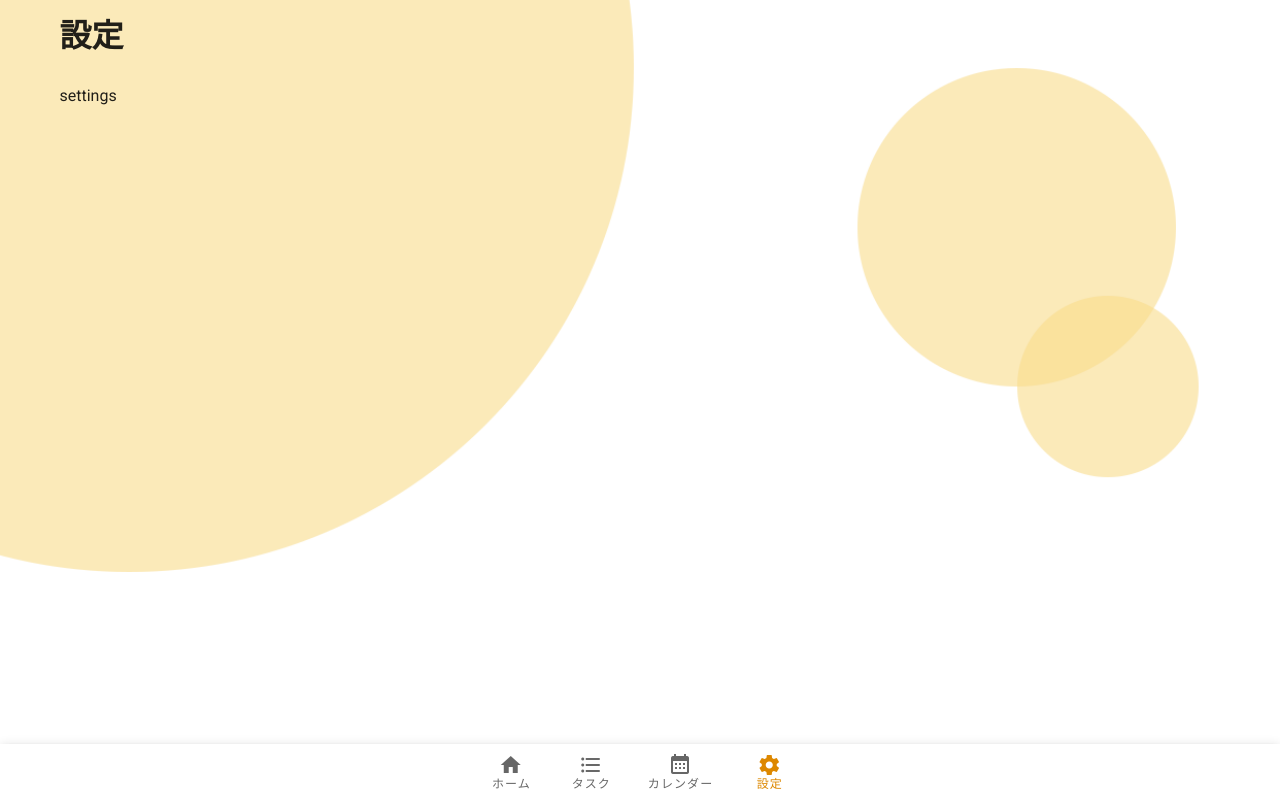
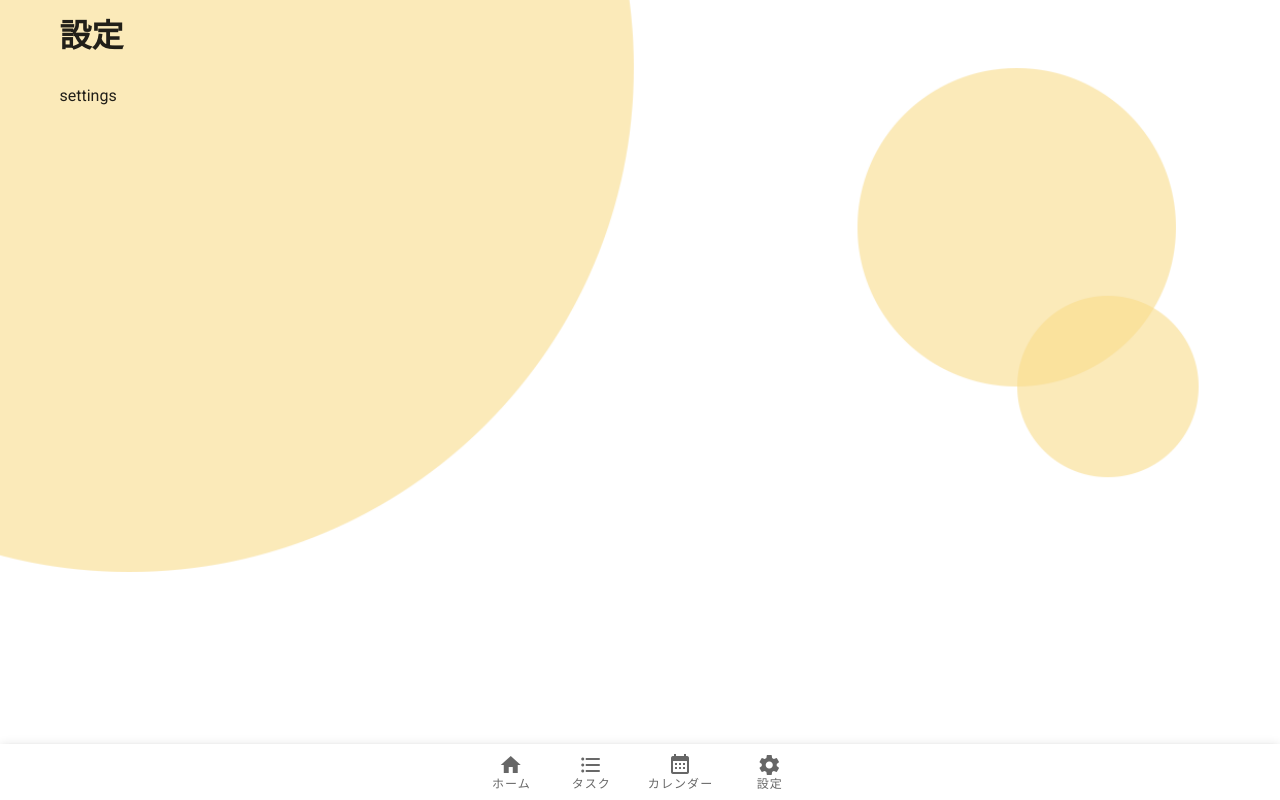
Before and after one commit to Ry0xi/a02, a Nuxt app in the folder frontend/: page /settings in a window 1280 px wide. Built offline with nearby package versions, Linux system fonts and the light colour scheme.

Commit message:
[f-fix]設定ページのurlを修正

```diff
--- a/frontend/components/GlobalNavBottom.vue
+++ b/frontend/components/GlobalNavBottom.vue
@@ -1,8 +1,5 @@
 <template>
-  <v-bottom-navigation
-    app
-    color="secondary"
-  >
+  <v-bottom-navigation app color="secondary">
     <v-btn v-for="menu in menus" :key="menu.title" :to="menu.to">
       <span>{{ menu.title }}</span>
       <v-icon>{{ menu.icon }}</v-icon>
@@ -12,32 +9,32 @@
 
 <script>
 export default {
-  data () {
+  data() {
     return {
       menus: [
         {
           icon: 'mdi-home',
           title: 'ホーム',
-          to: '/'
+          to: '/',
         },
         {
           icon: 'mdi-format-list-bulleted',
           title: 'タスク',
-          to: '/tasks'
+          to: '/tasks',
         },
         {
           icon: 'mdi-calendar-month',
           title: 'カレンダー',
-          to: '/calendar'
+          to: '/calendar',
         },
         {
           icon: 'mdi-cog',
           title: '設定',
-          to: '/settings'
-        }
+          to: '/setting',
+        },
       ],
     }
-  }
+  },
 }
 </script>
 
```
Lines whose indentation alone changed are shown as unchanged.
